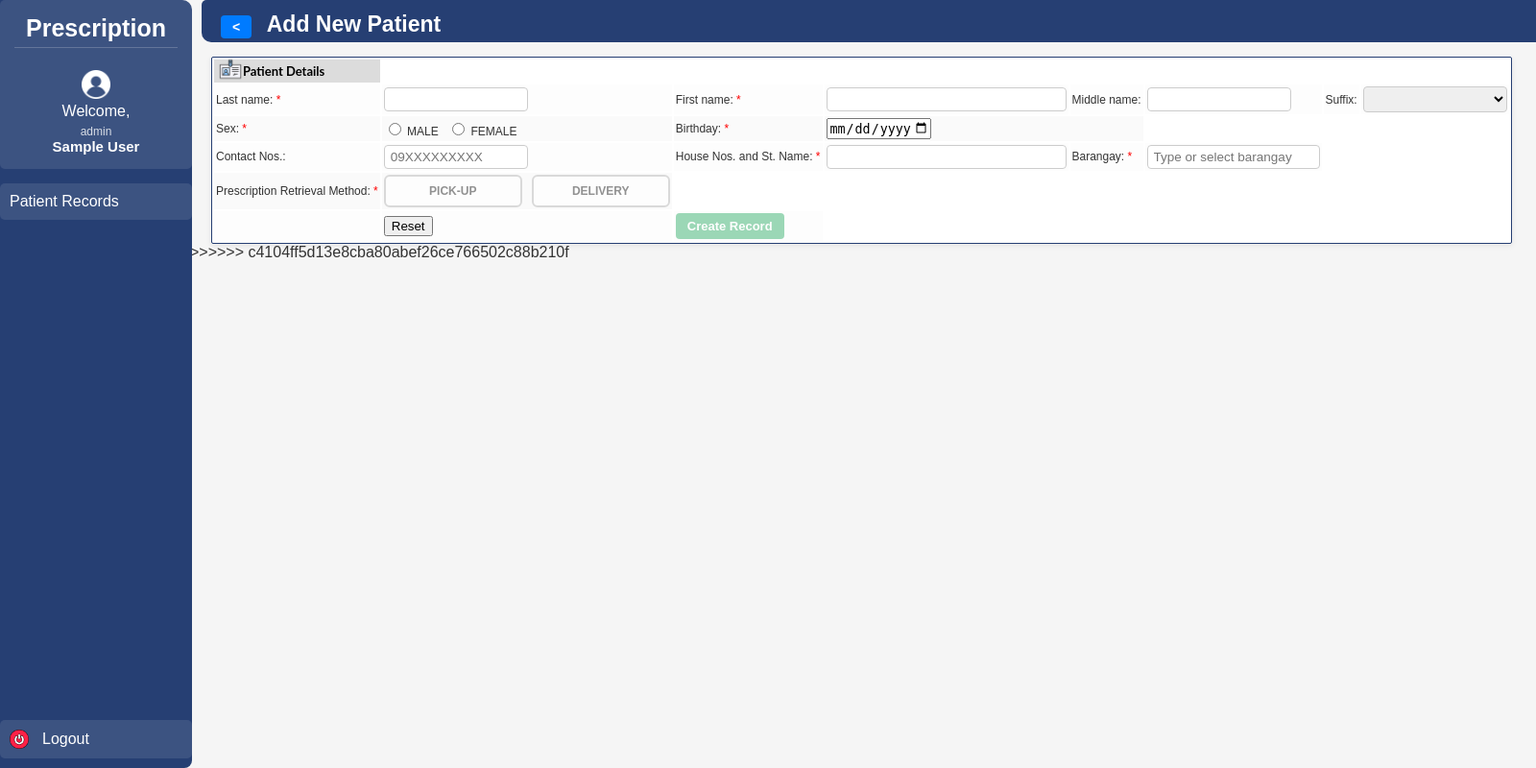
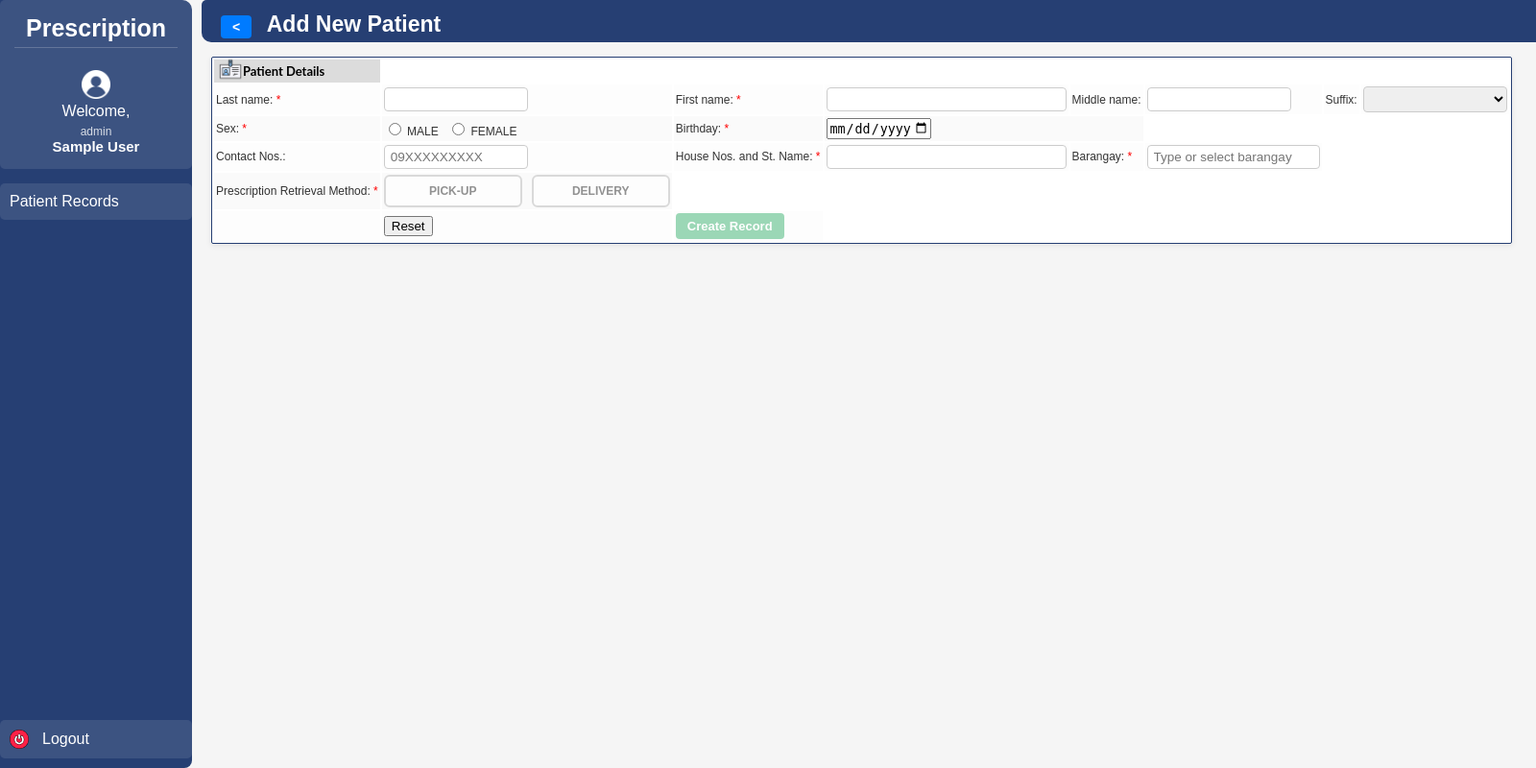
Before and after one commit to almolina300-del/Hospice1, a PHP site: page /ptedit.php in a window 1600 px wide. Shown: the whole page at 96% size. Run offline with PHP 8.4, Linux system fonts and the light colour scheme; the visitor is signed in with stand-in values (Sample User, id 1); data that the repository does not hold is empty.

Commit message:
2/14/2026

```diff
--- a/ptedit.php
+++ b/ptedit.php
@@ -1316,10 +1316,7 @@ if ($ycExpiryDate) {
         </div>
     <?php endif; ?>
 
-<<<<<<< HEAD
-    <!-- Add Prescription Modal -->
-=======
->>>>>>> c4104ff5d13e8cba80abef26ce766502c88b210f
+
   <!-- Add Prescription Modal -->
 <div id="prescriptionModal" style="display:none; position:fixed; top:0px; left:0; width:100%; height:100%; background:rgba(0,0,0,0.4); z-index:9999; justify-content:center; align-items:center;">
     <div style="background:white; padding:20px; border-radius:8px; width:800px; box-shadow:0 0 10px rgba(0,0,0,0.3); position:relative;">
```
